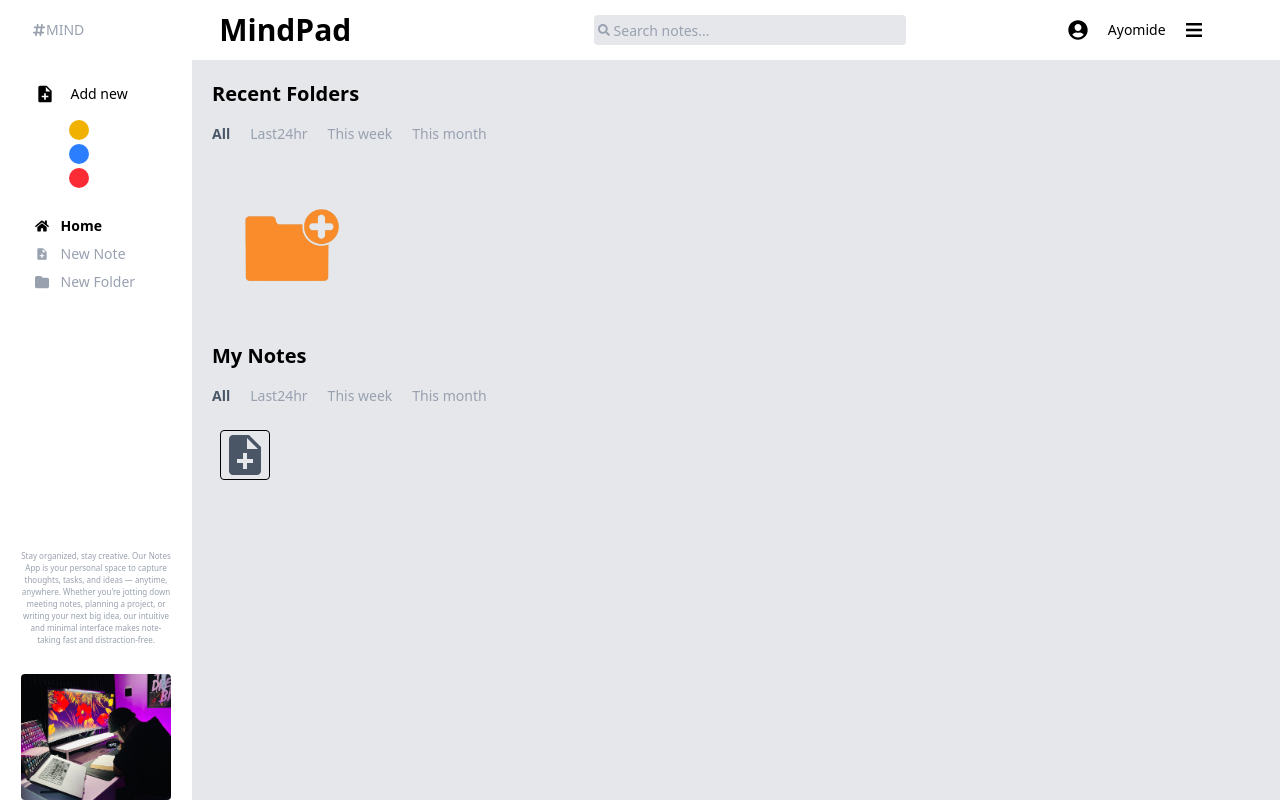
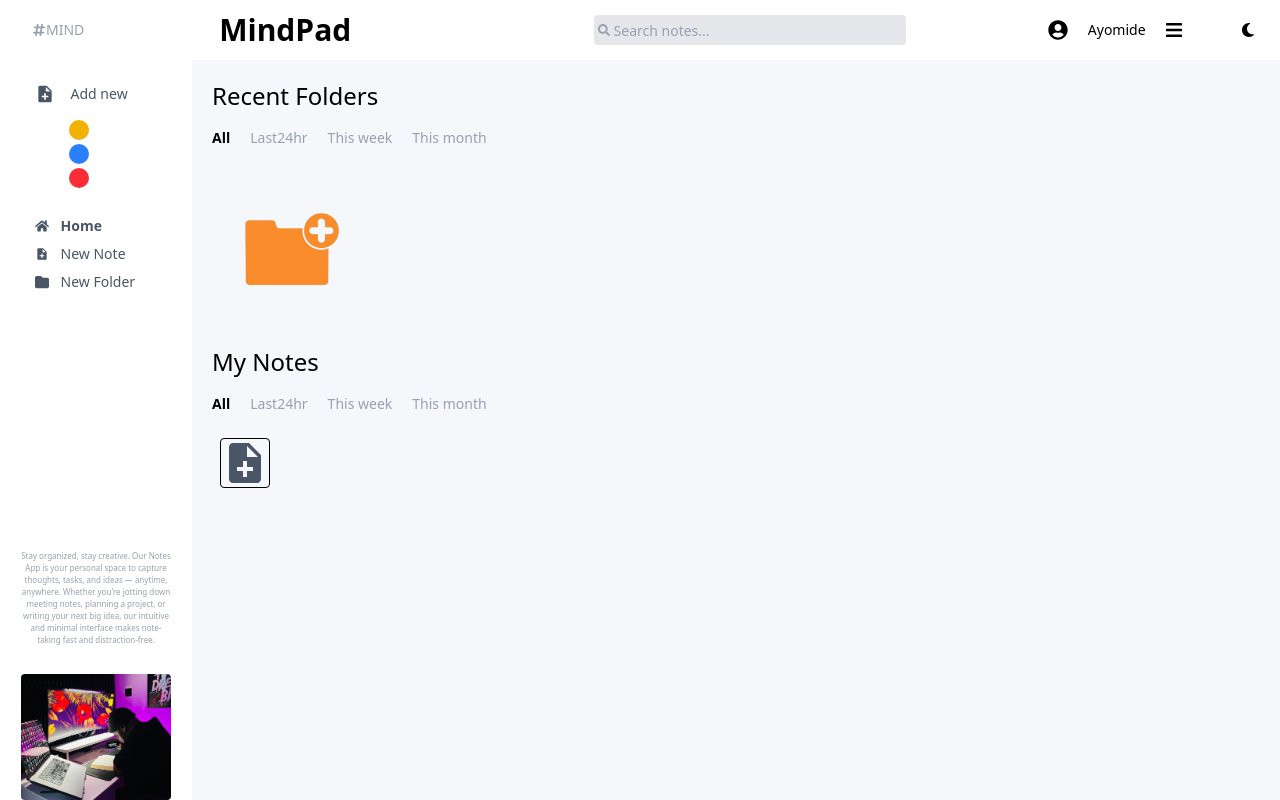
Before and after one commit to Ayomi-Dev/MindApp, a React (Vite) app: page / in a window 1280 px wide. Built offline with nearby package versions, Linux system fonts and the light colour scheme.

Commit message:
Added dark-theme feature

```diff
--- a/index.html
+++ b/index.html
@@ -6,7 +6,7 @@
     <meta name="viewport" content="width=device-width, initial-scale=1.0" />
     <title>MiniPad</title>
   </head>
-  <body style="min-height: 100vh; background: #e5e7eb;">
+  <body style="min-height: 100vh; background: #f6f7fb;" >
     <div id="root"></div>
     <script type="module" src="/src/main.tsx"></script>
   </body>
--- a/src/components/FolderCard.tsx
+++ b/src/components/FolderCard.tsx
@@ -12,6 +12,7 @@ interface FolderCardProps {
 
 export const FolderCard: FC<FolderCardProps> = ({folder}) => {
   const {deleteFolder} = useFolderContext()
+// const shadow = ('shadow-' + folder.bgColor.replace('-', '').slice(2))
   return (
     <>
       <div className={`${folder.bgColor} shadow-lg cursor-pointer relative rounded-xl p-4`}>
--- a/src/components/Sidebar.tsx
+++ b/src/components/Sidebar.tsx
@@ -5,13 +5,16 @@ import { Link, useLocation } from 'react-router-dom'
 import { FaHome } from 'react-icons/fa'
 
 import type { FC } from 'react'
+import { useThemeContext } from '../context/ThemeContext'
 
 interface SidebarProp {
   sideBarOpen:boolean;
 }
 
 export const Sidebar: FC<SidebarProp> = ({sideBarOpen}) => {
-  const location = useLocation()
+  const location = useLocation();
+  const { darkMode } = useThemeContext()
+
 
   const activePage = (path: string) => { // Function to check if the current path matches the given path
     window.scrollTo(0, 0) // Scroll to top when the sidebar is opened
@@ -22,28 +25,28 @@ export const Sidebar: FC<SidebarProp> = ({sideBarOpen}) => {
       className={`fixed right-0 z-[90] md:translate-x-0
        md:left-0 top-[60px] min-h-screen md:h-screen md:flex justify-between flex-col items-center w-[75%]
       transform transition-transform duration-300 ease-in-out
-      md:w-[15%] py-4 bg-white ${sideBarOpen ? 'translate-x-0' : 'translate-x-full'}`}
+      md:w-[15%] py-4 ${darkMode ? 'bg-[#101040]' : 'bg-white'} ${sideBarOpen ? 'translate-x-0' : 'translate-x-full'}`}
       >
       <div className="py-2 w-[80%] mx-auto">
-        <div className="flex items-center w-[80%] md:gap-4 mx-auto">
-          <MdNoteAdd className='text-sm md:text-xl text-black' />
-          <h4 className='font-light text-xs sm:text-sm'>Add new</h4>
+        <div className={`${darkMode ? 'text-white font-light' : 'text-gray-600 font-light'} text-xs sm:text-sm flex items-center w-[80%] md:gap-4 mx-auto`}>
+          <MdNoteAdd className='md:text-xl' />
+          <h4 className='text-xs sm:text-sm'>Add new</h4>
         </div>
         <div className="flex flex-col gap-1 w-[80%] mx-[50px] py-4">
           <span className="bg-yellow-500 rounded-full w-5 h-5"></span>
           <span className="bg-blue-500 rounded-full w-5 h-5"></span>
           <span className="bg-red-500 rounded-full w-5 h-5"></span>
         </div>
-        <ul className="block w-[80%] mx-auto justify-center items-center text-gray-400 py-2">
+        <ul className={`block w-[80%] mx-auto justify-center items-center ${darkMode ? 'text-white font-light' : 'text-gray-600 font-light'} py-2`}>
             <Link to={"/"}>
-              <li className={`flex items-center gap-3 text-sm py-1 ${activePage('/') ? 'text-black font-semibold' : ''}`}>
+              <li className={`flex items-center gap-3 text-sm py-1 ${activePage('/') ? 'font-bold' : ''}`}>
                 <FaHome className='' />
                 <span>Home</span>
               </li>
             </Link>
 
             <Link to="/new-note">
-              <li className={`flex items-center gap-3 text-sm py-1 ${activePage('/new-note') ? 'text-black font-semibold' : ''}`}>
+              <li className={`flex items-center gap-3 text-sm py-1 ${activePage('/new-note') ? 'font-bold' : ''}`}>
 
                 <MdNoteAdd />
                 <span>New Note</span>
@@ -51,7 +54,7 @@ export const Sidebar: FC<SidebarProp> = ({sideBarOpen}) => {
             </Link>
 
             <Link to="/new-folder">
-              <li className={`flex items-center gap-3 text-sm py-1 ${activePage('/new-folder') ? 'text-black' : ''}`}>
+              <li className={`flex items-center gap-3 text-sm py-1 ${activePage('/new-folder') ? 'font-bold' : ''}`}>
                 <FaFolder />
                 <span>New Folder</span>
               </li>
--- a/src/components/Topbar.tsx
+++ b/src/components/Topbar.tsx
@@ -1,18 +1,20 @@
 import { FaBars, FaUserCircle } from "react-icons/fa"
 import { Searchbar } from "./Searchbar"
-import { FaHashtag } from "react-icons/fa6"
+import { FaHashtag, FaMoon } from "react-icons/fa6"
 // import {isActive} from "../utility/isActive"
 import type { FC } from "react"
 import { Link } from "react-router-dom"
+import { MdSunny } from "react-icons/md"
+import { useThemeContext } from "../context/ThemeContext"
 
 interface TopbarProp {
   toggleSidebar: () => void
 }
 export const Topbar:FC<TopbarProp> = ({toggleSidebar}) => {
-  // const { toggleSidebar } = isActive();
+  const {darkMode, toggleDarkMode} = useThemeContext()
 
   return (
-    <nav className="flex items-center md:justify-start justify-between px-0 gap-2 md:px-4 z-[99] w-full h-[60px] bg-white top-0 fixed">
+    <nav className={`${darkMode ? 'bg-[#101040] text-white' : 'bg-white'} flex items-center md:justify-start justify-between px-0 gap-2 md:px-4 z-[99] w-full h-[60px] top-0 fixed`}>
 
       <div className="sm:flex hidden sm:justify-self-start sm:items-center px-4 w-[10%] sm:w-[15%] text-sm text-gray-400">
         <FaHashtag className="" />
@@ -20,7 +22,7 @@ export const Topbar:FC<TopbarProp> = ({toggleSidebar}) => {
       </div>
 
       <div className="px-2 w-[30%] ">
-        <Link to="/" className="md:text-3xl text-xl font-semibold text-black">
+        <Link to="/" className="md:text-3xl text-xl font-semibold">
           MindPad
         </Link>
       </div>
@@ -28,10 +30,14 @@ export const Topbar:FC<TopbarProp> = ({toggleSidebar}) => {
       <Searchbar />
 
       <div className="flex justify-end gap-4 w-[20%] mx-auto text-sm md:text-xl items-center justify-self-end">
-        <FaUserCircle className="text-black mr-1 md:block hidden " />
-        <h3 className="text-black hidden md:block text-sm ">Ayomide</h3>
-        <FaBars className="text-black md:pl-1 mr-3" onClick={toggleSidebar}/>
+        <FaUserCircle className="mr-1 md:block hidden " />
+        <h3 className="hidden md:block text-sm ">Ayomide</h3>
+        <FaBars className="md:pl-1 mr-3" onClick={toggleSidebar}/>
       </div>
+        <div className="flex px-2">
+          <MdSunny className={`${darkMode ? 'block' : 'hidden'} cursor-pointer`} onClick={toggleDarkMode} />
+          <FaMoon className={`${darkMode ? 'hidden' : 'block'} cursor-pointer`} onClick={toggleDarkMode} />
+        </div>
     </nav>
   )
 }
--- /dev/null
+++ b/src/context/ThemeContext.tsx
@@ -0,0 +1,38 @@
+import { createContext, useContext, useEffect, useState, type ReactNode } from "react"
+
+interface ThemeContextType {
+    darkMode: boolean;
+    toggleDarkMode: () => void
+}
+
+const ThemeContext = createContext<ThemeContextType | undefined>(undefined)
+
+export const ThemeContextProvider = ({ children }: {children : ReactNode}) => {
+    const [darkMode, setDarkMode] = useState(() => {
+        const storedTheme = localStorage.getItem('darkMode')
+        return storedTheme ? JSON.parse(storedTheme) : false
+    })
+
+    const toggleDarkMode = () => {
+        setDarkMode((prevTheme: boolean) => !prevTheme)
+        console.log('dark mode:', darkMode)
+    }
+    useEffect(() => {
+        document.body.style.background = darkMode ? '#0c0c30' : "#f6f7fb"
+        localStorage.setItem('darkMode', JSON.stringify(darkMode))
+    }, [darkMode])
+
+    return(
+        <ThemeContext.Provider value={{darkMode, toggleDarkMode}}>
+            {children}
+        </ThemeContext.Provider>
+    )
+}
+
+export const useThemeContext = () => {
+    const context = useContext(ThemeContext)
+    if(!context){
+        throw new Error ('useThemeContext must be within a provider')
+    }
+    return context
+}
--- a/src/main.tsx
+++ b/src/main.tsx
@@ -6,11 +6,13 @@ import App from './App.tsx'
 import { NoteProvider } from './context/NoteContext.tsx'
 import { BrowserRouter } from 'react-router-dom'
 import { FolderProvider } from './context/FolderContext.tsx'
+import { ThemeContextProvider } from './context/ThemeContext.tsx'
 
 
 createRoot(document.getElementById('root')!).render(
   <StrictMode>
     <BrowserRouter>
+    <ThemeContextProvider>
       <FolderProvider>
         <NoteProvider>
           <ToastContainer
@@ -29,6 +31,7 @@ createRoot(document.getElementById('root')!).render(
           <App />
         </NoteProvider>
       </FolderProvider>
+    </ThemeContextProvider>
     </BrowserRouter>
   </StrictMode>
 )
--- a/src/pages/Home.tsx
+++ b/src/pages/Home.tsx
@@ -6,10 +6,12 @@ import { Link } from 'react-router-dom';
 import { MdNoteAdd } from 'react-icons/md';
 import { useNoteContext } from '../context/NoteContext';
 import { PageWrapper } from '../components/PageWrapper';
+import { useThemeContext } from '../context/ThemeContext';
 
 export const Home = () => {
   const { handleFolderFilter, timeFilter, filterData} = useFolderContext();
   const { handleFilter, noteTimeFilter } = useNoteContext()
+  const { darkMode } = useThemeContext()
 
 
   return (
@@ -17,10 +19,13 @@ export const Home = () => {
 
     <main className="w-full p-5">
       <section className="w-full">
-        <h2 className="text-xl font-semibold">Recent Folders</h2>
+        <h2 className={`${darkMode ? 'text-white font-semibold' : ''} text-2xl `}>Recent Folders</h2>
         <div className="w-full flex py-4 text-sm gap-5 text-gray-400">
           {["all", "last24hr", 'thisweek', 'thismonth'].map((range) => {
-            return <span key={range} onClick={() => handleFolderFilter(range as typeof timeFilter)} className={`cursor-pointer hover:text-gray-600 transition-all ${timeFilter === range ? 'text-gray-600 font-semibold' : ''}`}>
+            return <span key={range} onClick={() => handleFolderFilter(range as typeof timeFilter)}
+              className={`cursor-pointer hover:text-black hover:text-bold transition-all ${timeFilter === range ? 'text-black font-bold' : ''}
+              ${darkMode ? 'text-gray-400 font-light hover:text-white' : ''} ${darkMode && timeFilter === range ? 'text-white font-bold' : ''}
+              `}>
               {range.charAt(0).toUpperCase() + range.slice(1).replace('his', 'his ')}
             </span>
           })}
@@ -41,10 +46,12 @@ export const Home = () => {
 
 
       <section className="w-full block">
-        <h2 className="text-xl font-semibold">My Notes</h2>
+        <h2 className={`${darkMode ? 'text-white font-semibold' : ''} text-2xl `}>My Notes</h2>
         <div className="w-full flex py-4 text-sm gap-5 text-gray-400">
           {["all", "last24hr", 'thisweek', 'thismonth'].map((range) => {
-            return <span key={range} onClick={() => handleFilter(range as typeof noteTimeFilter)} className={`cursor-pointer hover:text-gray-600 transition-all ${noteTimeFilter === range ? 'text-gray-600 font-semibold' : ''}`}>
+            return <span key={range} onClick={() => handleFilter(range as typeof noteTimeFilter)} className={`cursor-pointer hover:text-gray-600 transition-all ${noteTimeFilter === range ? 'text-black font-bold' : ''}
+                ${darkMode ? 'text-gray-400 font-light hover:text-white' : ''} ${darkMode && noteTimeFilter === range ? 'text-white font-bold' : ''}
+            `}>
               {range.charAt(0).toUpperCase() + range.slice(1).replace('his', 'his ')}
             </span>
           })}
```
